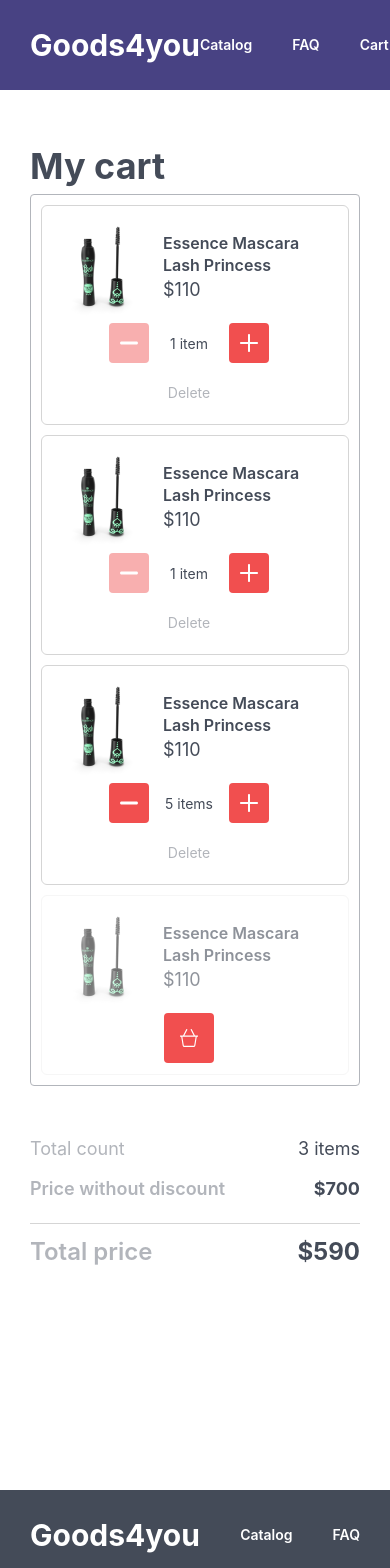
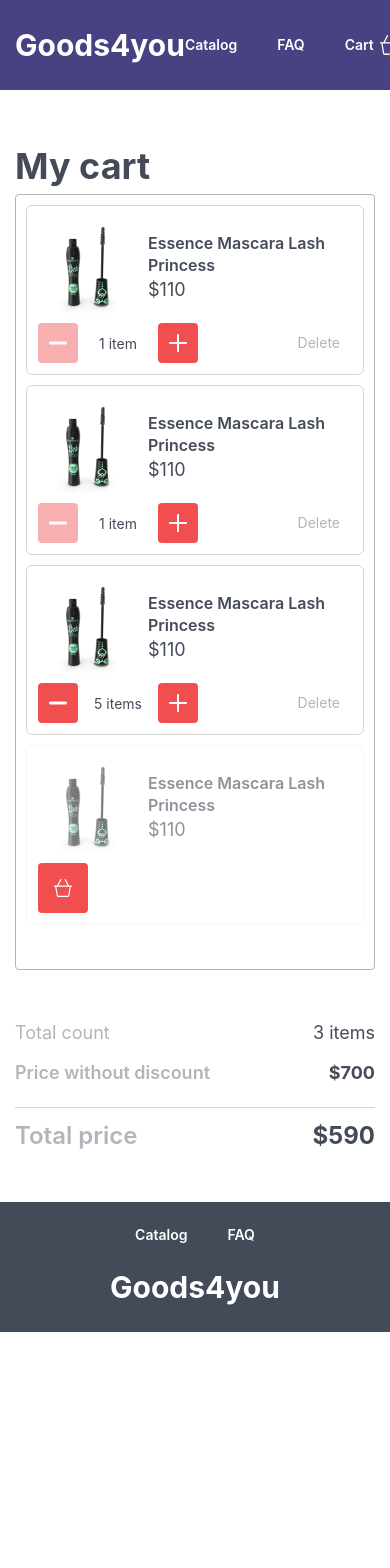
Before and after one commit to Nikitabkv/goodshop-edu, a React (Vite) app: page /cart in a window 390 px wide. Shown: the top 1568 px of the page. After the commit the page ends 1332 px from the top, so only its background shows below. Built offline with nearby package versions, Linux system fonts and the light colour scheme; a web font is replaced by a local one.

Commit message:
style: some style fix for cart page and container

```diff
--- a/src/pages/Cart/ui/Cart.module.scss
+++ b/src/pages/Cart/ui/Cart.module.scss
@@ -3,7 +3,7 @@
 .cart {
   display: flex;
   justify-content: center;
-  padding-top: 48px;
+  padding: 48px 0;
   flex-grow: 1;
 }
 
@@ -40,4 +40,7 @@
   .itemsWrapper {
     padding: 10px;
   }
+  .itemsPrice {
+    flex-basis: 0;
+  }
 }
--- a/src/shared/ui-kit/Container/ui/Container.module.scss
+++ b/src/shared/ui-kit/Container/ui/Container.module.scss
@@ -24,3 +24,9 @@
     padding: 0 30px;
   }
 }
+
+@media screen and (max-width: 420px) {
+  .container {
+    padding: 0 15px;
+  }
+}
--- a/src/widgets/CartItem/ui/CartItem.module.scss
+++ b/src/widgets/CartItem/ui/CartItem.module.scss
@@ -138,7 +138,14 @@
     flex-direction: column;
   }
   .itemInfo {
+    justify-content: flex-start;
+    width: 100%;
     flex-basis: 0;
+  }
+  .manageItem {
+    flex-direction: row;
+    justify-content: space-between;
+    width: 100%;
   }
   .deleteButton {
     height: 40px;
--- a/src/widgets/Footer/ui/Footer.module.scss
+++ b/src/widgets/Footer/ui/Footer.module.scss
@@ -36,3 +36,12 @@
     color: white;
     text-decoration: none;
 }
+
+@media screen and (max-width: 420px) {
+    .container {
+        padding: 0;
+        flex-direction: column-reverse;
+        gap: 20px;
+        align-items: center;
+    }
+}
```
